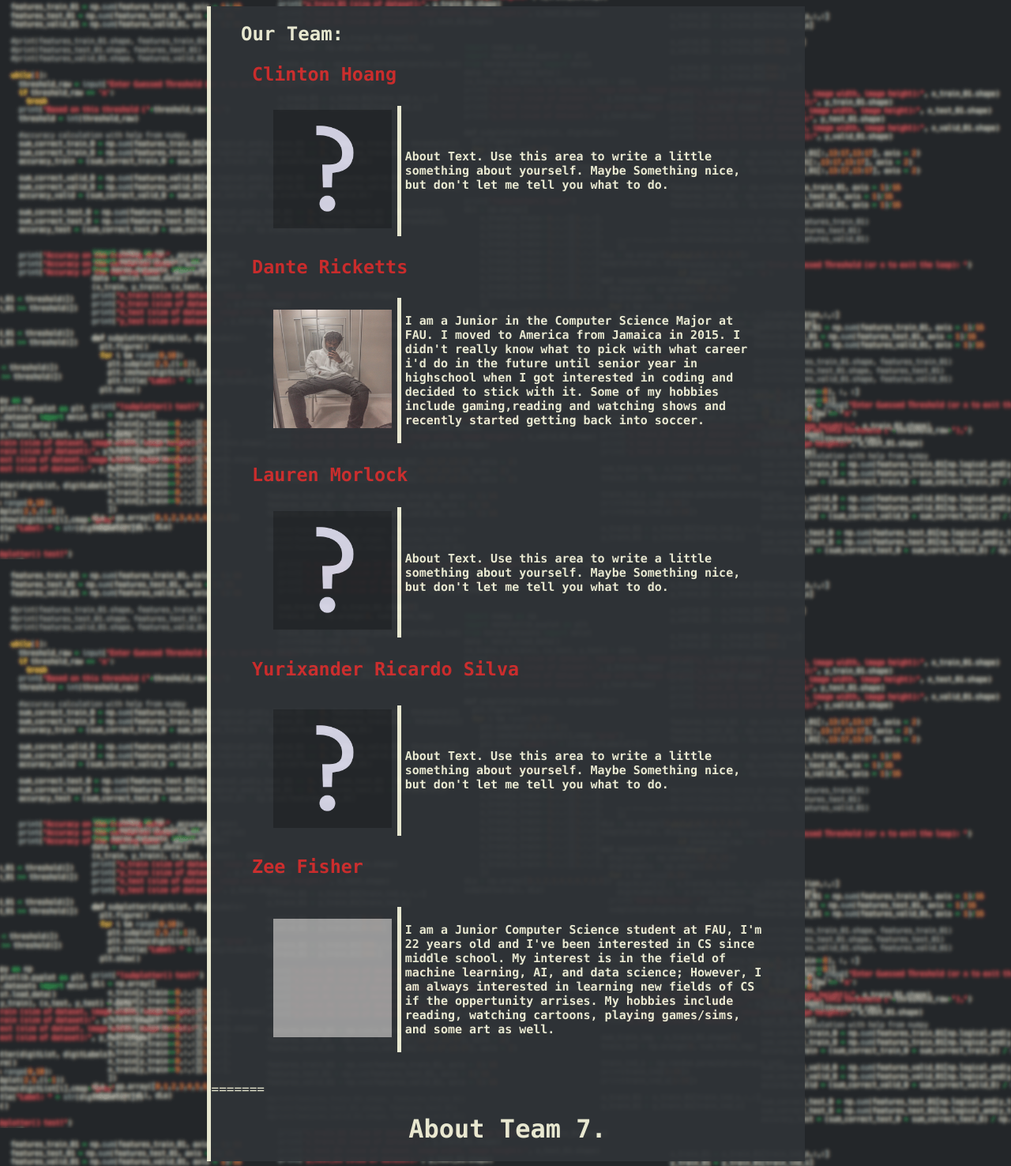
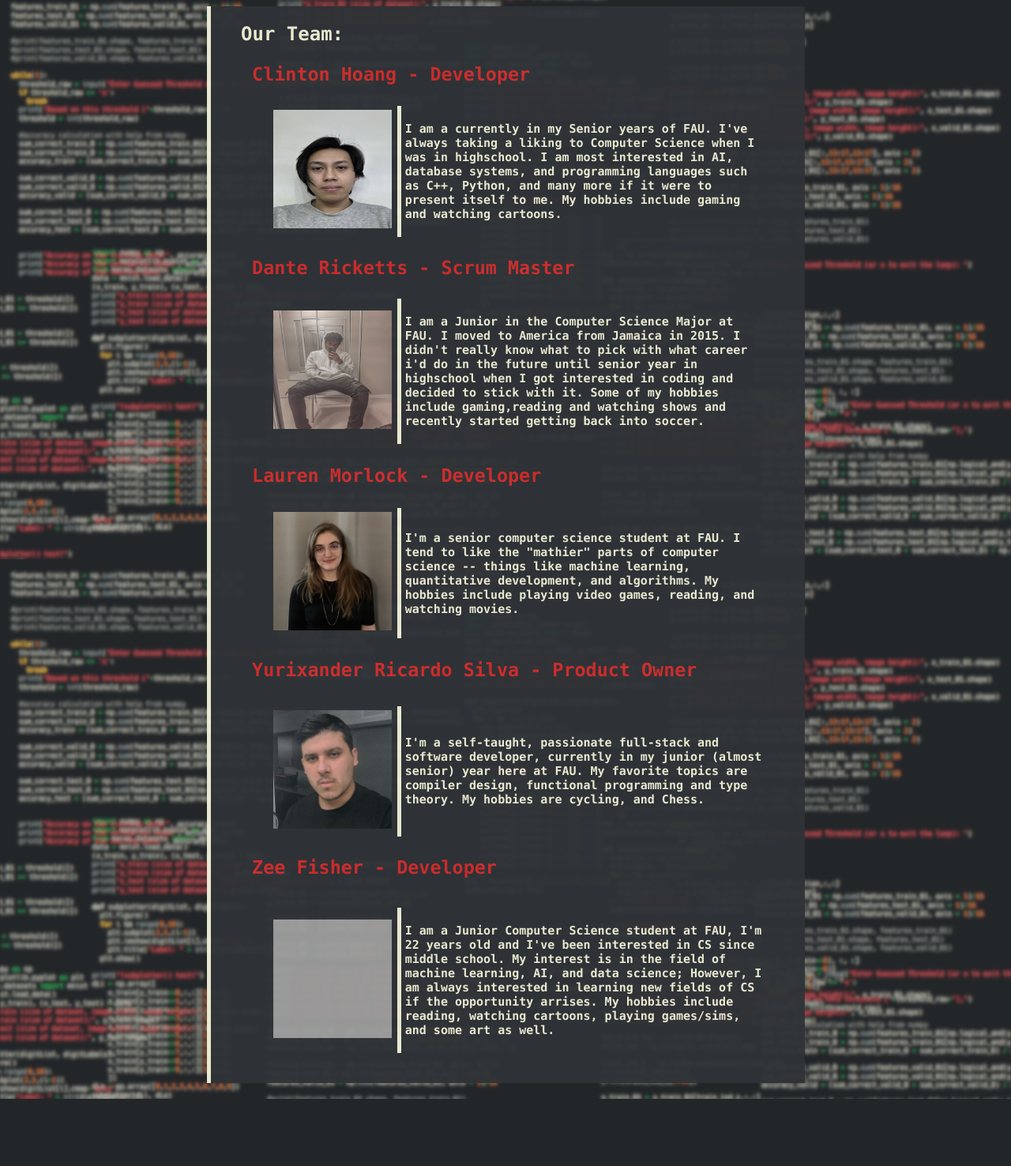
Before and after one commit to cen4010-fa23-g07/milestone-0, a plain HTML site: page website/index.html in a window 1280 px wide. Shown: the part 12-1488 px from the top of the page at 79% size. After the commit the page ends 1403 px from the top, so only its background shows below. Drawn offline with Linux system fonts and the light colour scheme; grey boxes are pictures that could not be loaded.

Commit message:
Update index.html

```diff
--- a/website/index.html
+++ b/website/index.html
@@ -8,99 +8,6 @@
 </head>
 
 <body>
-    <header>
-        <div>
-            <section>
-
-                <h2>Our Team:</h2>
-
-                <a href="yourpagehere/yourpagehere.html"><!--replace yourpagehere with the name of ur page-->
-                <h3>&emsp;Clinton Hoang<h3>
-                </a>
-                <table>
-                    <tr>
-                        <td class = "nb"><a href="yourpagehere/yourpagehere.html"><!--replace yourpagehere with the name of ur page--><img src="temp.png" alt="Clinton Hoang"></a></td> <!--replace temp.png with your pfp-->
-                        <td>
-                            <p>
-                                About Text.
-                                Use this area to write a little something about yourself.
-                                Maybe Something nice, but don't let me tell you what to do.
-                            </p>
-                        </td>
-                    </tr>
-                </table>
-
-                <a href="dantericketts/dantericketts.html"><!--replace yourpagehere with the name of ur page-->
-                <h3>&emsp;Dante Ricketts<h3>
-                </a>
-                <table>
-                    <tr>
-                        <td class = "nb"><a href="dantericketts/dantericketts.html"><!--replace yourpagehere with the name of ur page--><img src="dantericketts.JPG" alt="Dante Ricketts"></a></td> <!--replace temp.png with your pfp-->
-                        <td>
-                            <p>
-                                I am a Junior in the Computer Science Major at FAU. I moved to America from Jamaica in 2015.
-                                I didn't really know what to pick with what career i'd do in the future until senior year in highschool when I got interested in coding and decided to stick with it.
-                                Some of my hobbies include gaming,reading and watching shows and recently started getting back into soccer.
-                            </p>
-                        </td>
-                    </tr>
-                </table>
-
-                <a href="yourpagehere/yourpagehere.html"><!--replace yourpagehere with the name of ur page-->
-                <h3>&emsp;Lauren Morlock<h3>
-                </a>
-                <table>
-                    <tr>
-                        <td class = "nb"><a href="yourpagehere/yourpagehere.html"><!--replace yourpagehere with the name of ur page--><img src="temp.png" alt="Lauren Morlock"></a></td> <!--replace temp.png with your pfp-->
-                        <td>
-                            <p>
-                                About Text.
-                                Use this area to write a little something about yourself.
-                                Maybe Something nice, but don't let me tell you what to do.
-                            </p>
-                        </td>
-                    </tr>
-                </table>
-
-                <a href="yourpagehere/yourpagehere.html"><!--replace yourpagehere with the name of ur page-->
-                <h3>&emsp;Yurixander Ricardo Silva<h3>
-                </a>
-                <table>
-                    <tr>
-                        <td class = "nb"><a href="yourpagehere/yourpagehere.html"><!--replace yourpagehere with the name of ur page--><img src="temp.png" alt="Ricardo Silva"></a></td> <!--replace temp.png with your pfp-->
-                        <td>
-                            <p>
-                                About Text.
-                                Use this area to write a little something about yourself.
-                                Maybe Something nice, but don't let me tell you what to do.
-                            </p>
-                        </td>
-                    </tr>
-                </table>
-
-                <a href="zeefisher/zeefisher.html">
-                    <h3>&emsp;Zee Fisher<h3>
-                </a>
-                <table>
-                    <tr>
-                        <td class = "nb"><a href="zeefisher/zeefisher.html"><img src="zeefisher.png" alt="Zee Fisher"></a></td>
-                        <td>
-                            <p>
-                                I am a Junior Computer Science student at FAU, I'm 22 years old and I've been interested in CS since middle school.
-                                My interest is in the field of machine learning, AI, and data science; However, I am always interested in learning new fields of CS
-                                if the oppertunity arrises. My hobbies include reading, watching cartoons, playing games/sims, and some art as well.
-                            </p>
-                        </td>
-                    </tr>
-                </table>
-
-
-            </section>
-
-=======
-            <h1>About Team 7.</h1>
-        </div>
-    </header>
     <div>
         <section>
             <h2>Our Team:</h2>
```
